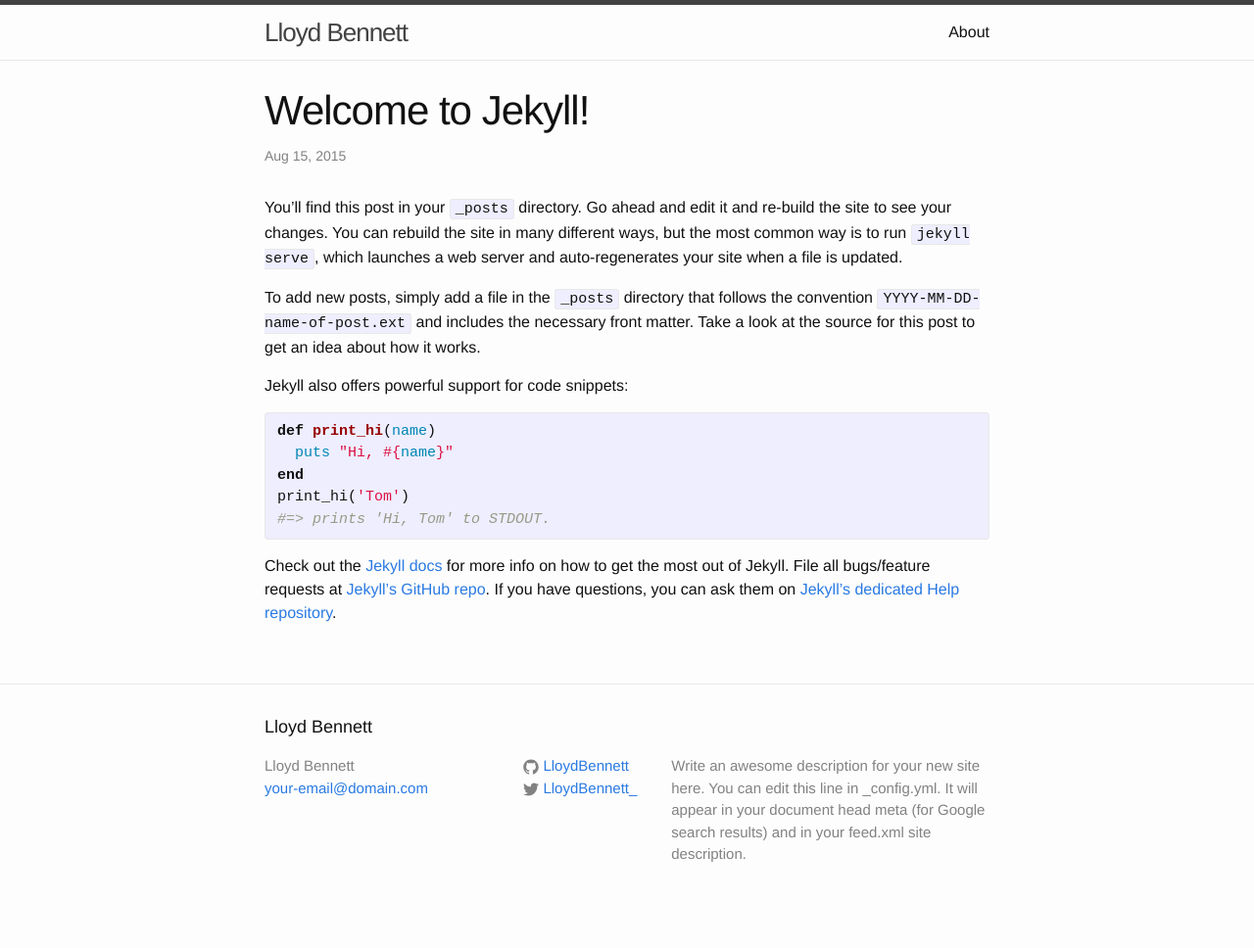
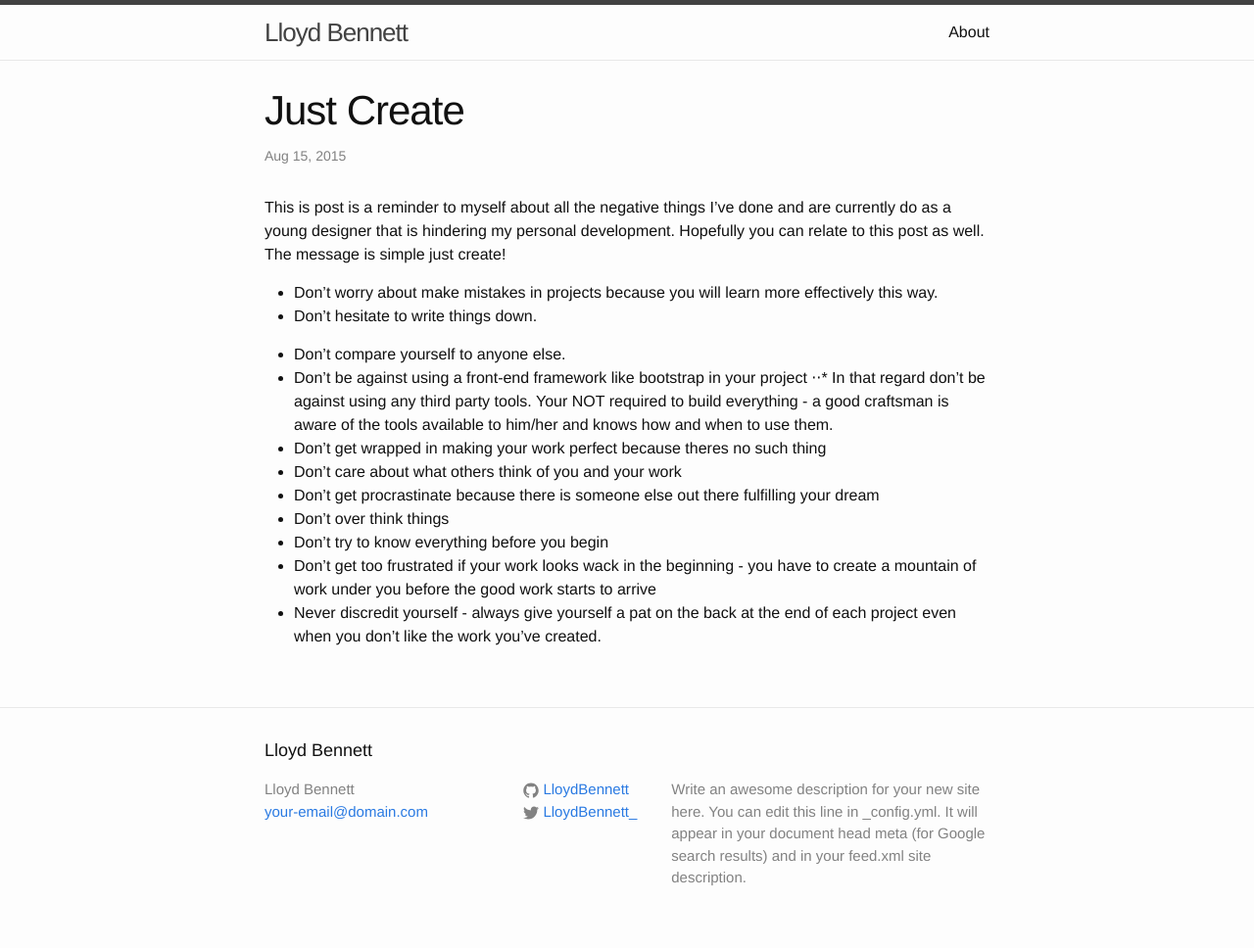
Before and after one commit to LloydBennett/lloydbennett.github.io, a Jekyll site: the page built from _posts/2015-08-15-welcome-to-jekyll.markdown, in a window 1280 px wide. Shown: the whole page at 98% size. Built offline with Jekyll 4.4.1, drawn with Linux system fonts in a browser that asks for light colours; before the commit the page ends 944 px from its top, so only the background shows below that.

Commit message:
created new blog post

```diff
--- a/_posts/2015-08-15-welcome-to-jekyll.markdown
+++ b/_posts/2015-08-15-welcome-to-jekyll.markdown
@@ -1,25 +1,21 @@
 ---
 layout: post
-title:  "Welcome to Jekyll!"
+title:  "Just Create"
 date:   2015-08-15 00:20:55
-categories: jekyll update
+categories: design advice
 ---
-You’ll find this post in your `_posts` directory. Go ahead and edit it and re-build the site to see your changes. You can rebuild the site in many different ways, but the most common way is to run `jekyll serve`, which launches a web server and auto-regenerates your site when a file is updated.
+This is post is a reminder to myself about all the negative things I’ve done and are currently do as a young designer that is hindering my personal development. Hopefully you can relate to this post as well. The message is simple just create!
 
-To add new posts, simply add a file in the `_posts` directory that follows the convention `YYYY-MM-DD-name-of-post.ext` and includes the necessary front matter. Take a look at the source for this post to get an idea about how it works.
+* Don’t worry about make mistakes in projects because you will learn more effectively this way.
+* Don’t hesitate to write things down.
 
-Jekyll also offers powerful support for code snippets:
-
-{% highlight ruby %}
-def print_hi(name)
-  puts "Hi, #{name}"
-end
-print_hi('Tom')
-#=> prints 'Hi, Tom' to STDOUT.
-{% endhighlight %}
-
-Check out the [Jekyll docs][jekyll] for more info on how to get the most out of Jekyll. File all bugs/feature requests at [Jekyll’s GitHub repo][jekyll-gh]. If you have questions, you can ask them on [Jekyll’s dedicated Help repository][jekyll-help].
-
-[jekyll]:      http://jekyllrb.com
-[jekyll-gh]:   https://github.com/jekyll/jekyll
-[jekyll-help]: https://github.com/jekyll/jekyll-help
+* Don’t compare yourself to anyone else.
+* Don’t be against using a front-end framework like bootstrap in your project
+⋅⋅* In that regard don’t be against using any third party tools. Your NOT required to build everything - a good craftsman is aware of the tools available to him/her and knows how and when to use them.
+* Don’t get wrapped in making your work perfect because theres no such thing
+* Don’t care about what others think of you and your work
+* Don’t get procrastinate because there is someone else out there fulfilling your dream
+* Don’t over think things
+* Don’t try to know everything before you begin
+* Don’t get too frustrated if your work looks wack in the beginning - you have to create a mountain of work under you before the good work starts to arrive
+* Never discredit yourself - always give yourself a pat on the back at the end of each project even when you don’t like the work you’ve created.
```
